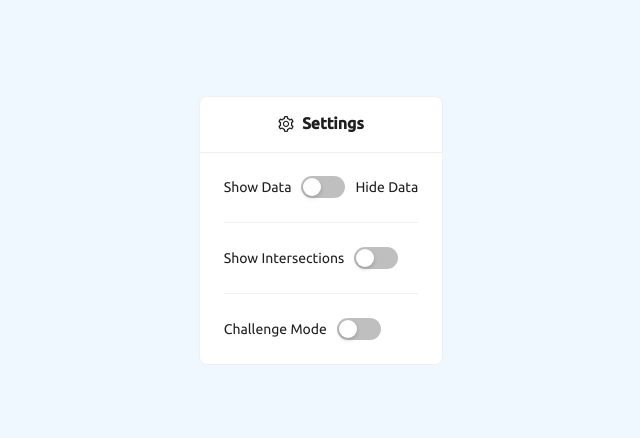
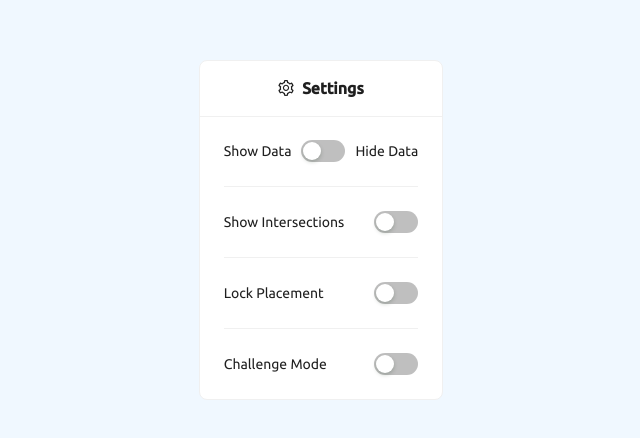
Before and after one commit to kanuraj-dev/dotsonacircle, a React (Create React App) app: page /admin in a window 1280 px wide. Shown: the part 190-628 px from the top of the page, without its empty margins (319-959 px from the left). Built offline with nearby package versions, Linux system fonts and the light colour scheme; no server answers; the database is empty.

Commit message:
add feature to lock/unlock placement

```diff
--- a/src/AdminPage/index.tsx
+++ b/src/AdminPage/index.tsx
@@ -15,6 +15,7 @@ export default function Admin({ settings }: any) {
   const [showIntersections, setShowIntersections] = useState(false);
   const [challengeMode, setChallengeMode] = useState(false);
   const [challengeDots, setChallengeDots] = useState("0");
+  const [placementLocked, setPlacementLocked] = useState(false);
 
   const [startChllngModalOpen, setStartChllngModalOpen] = useState(false);
 
@@ -31,6 +32,14 @@ export default function Admin({ settings }: any) {
     await supabase.from("settings").upsert({
       ...settings.find((item: any) => item.key === "show_intersections"),
       value: "" + !showIntersections,
+    });
+  };
+
+  const handleLockPlacementChange = async () => {
+    setPlacementLocked(!placementLocked);
+    await supabase.from("settings").upsert({
+      ...settings.find((item: any) => item.key === "placement_locked"),
+      value: "" + !placementLocked,
     });
   };
 
@@ -73,6 +82,10 @@ export default function Admin({ settings }: any) {
       settings.find((item: any) => item.key === "show_intersections")?.value ===
         "true"
     );
+    setPlacementLocked(
+      settings.find((item: any) => item.key === "placement_locked")?.value ===
+        "true"
+    );
   }, [settings]);
 
   return (
@@ -99,7 +112,8 @@ export default function Admin({ settings }: any) {
             placeholder="No. of Dots"
           />
         </Modal>
-        <Flex align="center">
+
+        <Flex align="center" justify="space-between">
           <span style={{ marginRight: 10 }}>Show Data</span>
           <Switch checked={hideData} onChange={handleHideDataChange} />
           <span style={{ marginLeft: 10 }}>Hide Data</span>
@@ -107,7 +121,7 @@ export default function Admin({ settings }: any) {
 
         <Divider />
 
-        <Flex align="center">
+        <Flex align="center" justify="space-between">
           <span style={{ marginRight: 10 }}>Show Intersections</span>
           <Switch
             checked={showIntersections}
@@ -117,7 +131,17 @@ export default function Admin({ settings }: any) {
 
         <Divider />
 
-        <Flex align="center">
+        <Flex align="center" justify="space-between">
+          <span style={{ marginRight: 10 }}>Lock Placement</span>
+          <Switch
+            checked={placementLocked}
+            onChange={handleLockPlacementChange}
+          />
+        </Flex>
+
+        <Divider />
+
+        <Flex align="center" justify="space-between">
           <span style={{ marginRight: 10 }}>Challenge Mode</span>
           <Switch
             checked={challengeMode}
--- a/src/CirclePage/index.tsx
+++ b/src/CirclePage/index.tsx
@@ -46,12 +46,13 @@ export default function CirclePage({ settings }: any) {
   const [data, setData] = useState<DataType>(DataInitalState);
   const [loadedLayoutIndex, setLoadedLayoutIndex] = useState<any>(null);
   const [layoutsUnedited, setLayoutsUnedited] = useState<DataType[]>([]);
-  const [hideData, setHideData] = useState(false);
-  const [showIntersections, setShowIntersections] = useState(false);
   const [layouts, setLayouts] = useState<DataType[]>([]);
   const [challengeMode, setChallengeMode] = useState(false);
   const [challengeDotsCount, setChallengeDotsCount] = useState(0);
   const [lineInMaking, setLineInMaking] = useState<any>({});
+  const [hideData, setHideData] = useState(false);
+  const [showIntersections, setShowIntersections] = useState(false);
+  const [placementLocked, setPlacementLocked] = useState(false);
 
   const [overlappingRegions, setOverlappingRegions] = useState(0);
 
@@ -84,7 +85,7 @@ export default function CirclePage({ settings }: any) {
   const handleAddDot = (e: any) => {
     e.stopPropagation();
 
-    if (challengeMode) return;
+    if (challengeMode || placementLocked) return;
 
     let points = { x: e.clientX, y: e.clientY + window.scrollY };
     setData((curr) => ({ ...curr, dots: [...curr.dots, points] }));
@@ -143,7 +144,7 @@ export default function CirclePage({ settings }: any) {
   };
 
   const handleAddNumber = (e: any) => {
-    if (challengeMode) return;
+    if (challengeMode || placementLocked) return;
 
     if (getDistance(circlePosition, { x: e.clientX, y: e.clientY }) < 175) {
       setData((curr) => ({
@@ -372,6 +373,10 @@ export default function CirclePage({ settings }: any) {
       settings.find((item: any) => item.key === "challenge_mode")?.value ===
         "true"
     );
+    setPlacementLocked(
+      settings.find((item: any) => item.key === "placement_locked")?.value ===
+        "true"
+    );
     setChallengeDotsCount(
       settings.find((item: any) => item.key === "challenge_mode")?.data?.dots ??
         0
```
